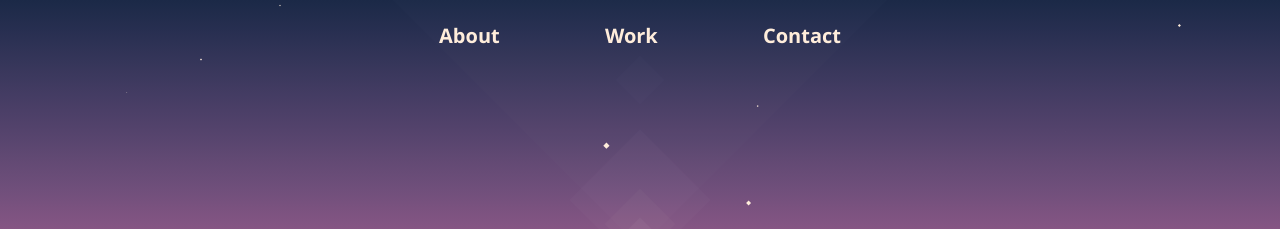
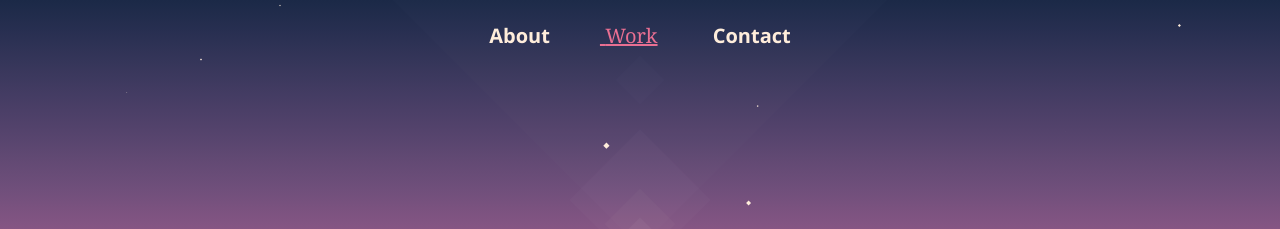
Before and after one commit to Ishita-1414/MyPortfolio, a plain HTML site: page index.html in a window 1280 px wide. Shown: the top 229 px of the page. Drawn offline with Linux system fonts and the light colour scheme; animation ran at ten frames a second.

Commit message:
Update index.html

```diff
--- a/index.html
+++ b/index.html
@@ -7,7 +7,7 @@
    <body>
       <div class="ScrollWrapper">
          <header class="Header js-HasVH" data-vh="0.75">
-            <nav><a class="x" href="#about"><span>About</span></a><a class="x" href="https://ishita-1414.github.io/timeline/timeline/"> <span>Work</span></a><a class="x" href="#contact"> <span>Contact</span></a></nav>
+            <nav><a class="x" href="#about"><span>About</span></a><a class="timeline" href="https://ishita-1414.github.io/timeline/timeline/"> <span>Work</span></a><a class="x" href="#contact"> <span>Contact</span></a></nav>
             <!-- .ContactMenu--><!-- div--><!-- a.ContactMenu-link(href='mailto:ishitaj37@gmail.com')--><!-- span ishitaj37 at gmail dot com--><!-- div--><!-- a.ContactMenu-link(href='mailto:ishitaj37@gmail.com')--><!-- span Twitter--><!-- a.ContactMenu-link(href='mailto:ishitaj37@gmail.com')--><!-- span Codepen--><!-- a.ContactMenu-link(href='mailto:ishitaj37@gmail.com')--><!-- span Dribbble-->
             <div class="Scene">
                <div class="v" role="presentation"></div>
```
